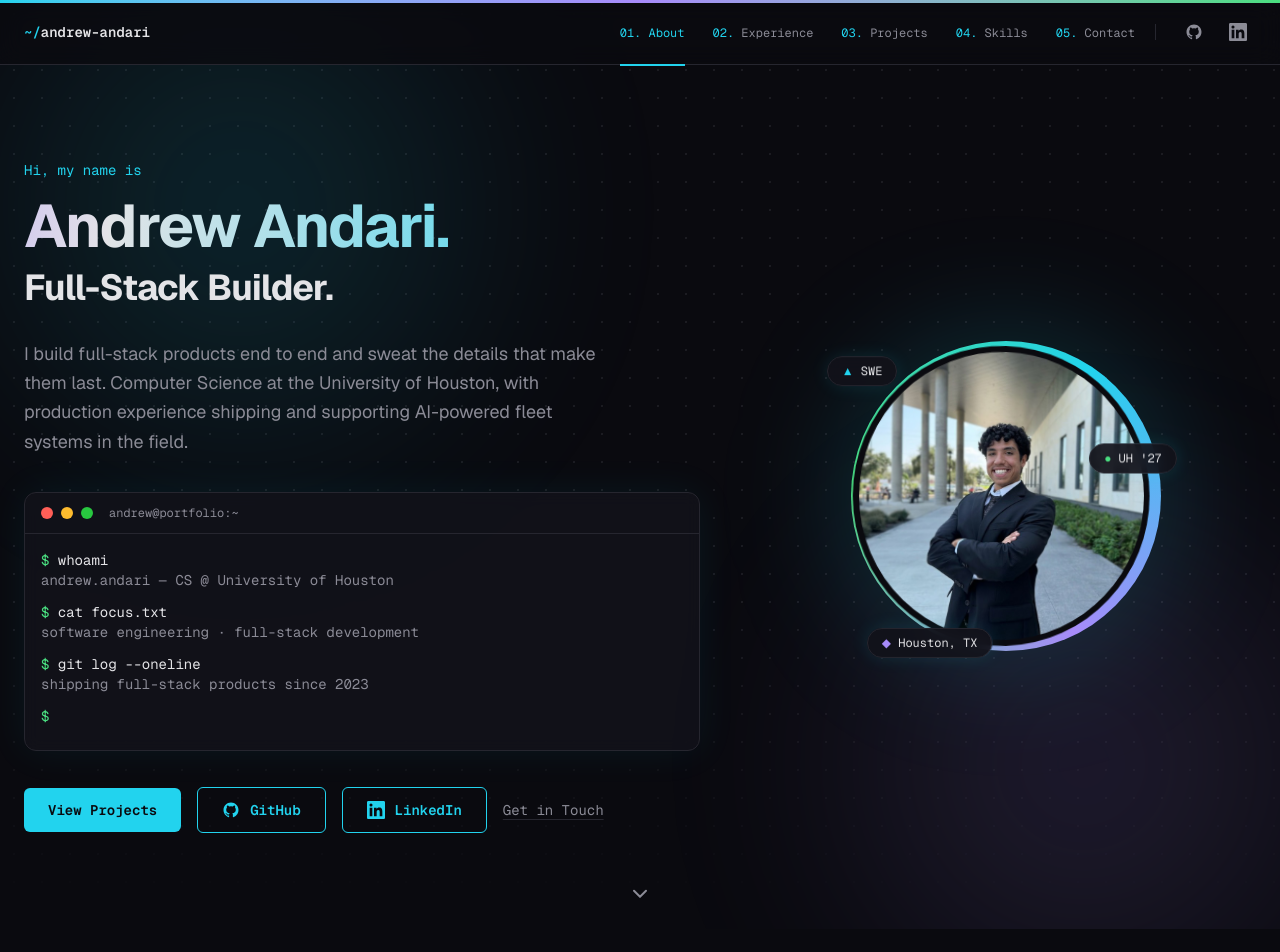
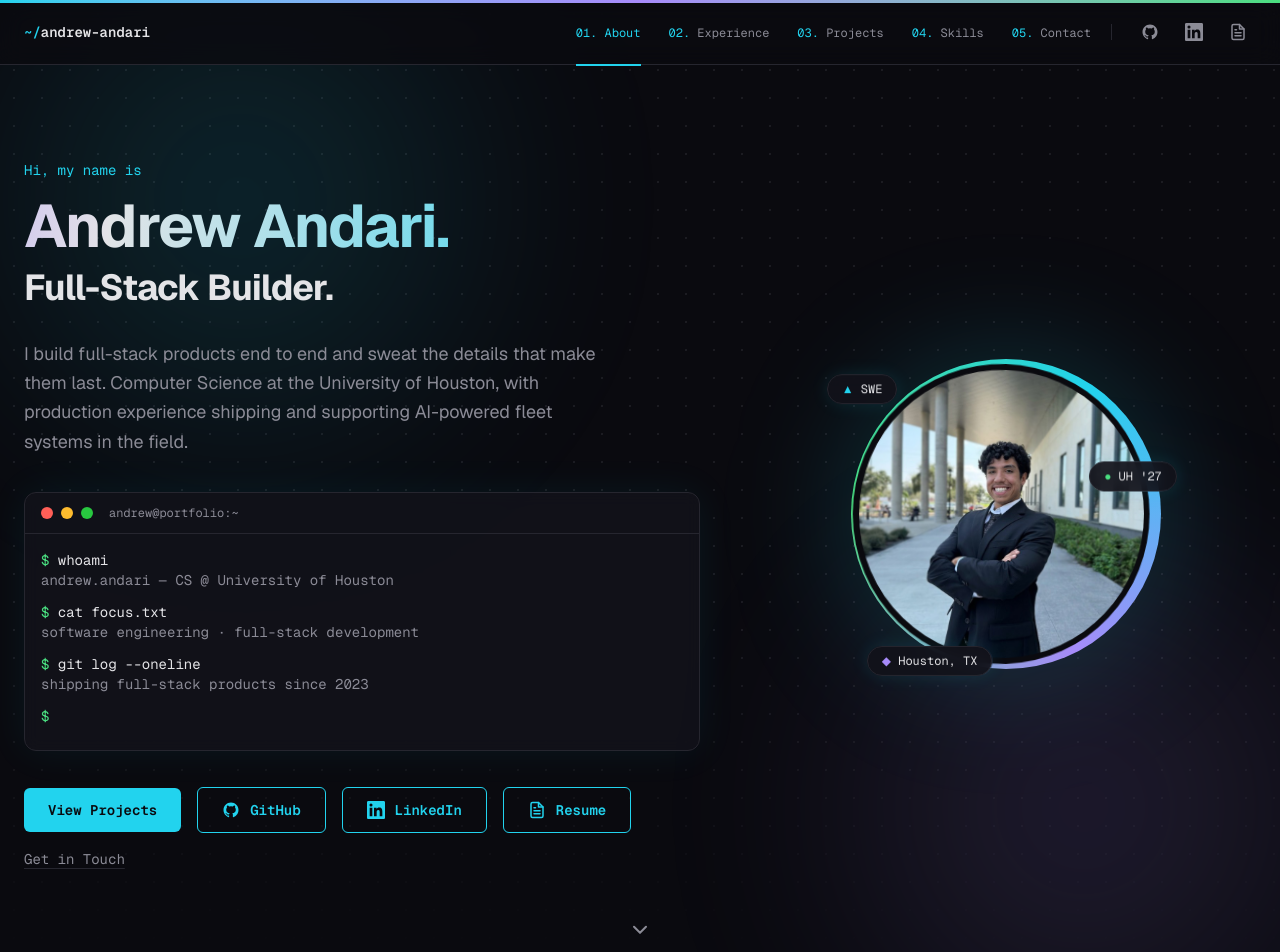
Before and after one commit to wynetyme/portfolio, a Next.js app: page / in a window 1280 px wide. Shown: the top 952 px of the page. Built offline with nearby package versions, Linux system fonts and the light colour scheme.

Commit message:
Add Resume button next to GitHub and LinkedIn
Self-host Andrew_Andari_Resume.pdf from the attached PR comment and
surface it alongside the existing social CTAs in the hero, navbar,
contact cards, and footer via the shared socials list.

Co-authored-by: wynetyme <wynetyme@users.noreply.github.com>

```diff
--- a/components/Navbar.tsx
+++ b/components/Navbar.tsx
@@ -84,7 +84,11 @@ export default function Navbar() {
                 href={social.href}
                 target="_blank"
                 rel="noopener noreferrer"
-                aria-label={`${social.label} profile (opens in new tab)`}
+                aria-label={
+                  social.icon === "resume"
+                    ? "View resume PDF (opens in new tab)"
+                    : `${social.label} profile (opens in new tab)`
+                }
                 title={social.label}
                 className="flex h-9 w-9 items-center justify-center rounded-md text-muted transition-colors hover:bg-surface hover:text-accent"
               >
@@ -153,7 +157,7 @@ export default function Navbar() {
                   </a>
                 </li>
               ))}
-              <li className="mt-2 flex items-center gap-3 border-t border-line pt-4">
+              <li className="mt-2 flex flex-wrap items-center gap-3 border-t border-line pt-4">
                 {socials.map((social) => (
                   <a
                     key={social.label}
--- a/components/sections/Contact.tsx
+++ b/components/sections/Contact.tsx
@@ -12,7 +12,7 @@ export default function Contact() {
         </Reveal>
 
         <Reveal delay={0.1}>
-          <div className="mx-auto max-w-2xl rounded-xl border border-line bg-surface p-8 text-center sm:p-12">
+          <div className="mx-auto max-w-3xl rounded-xl border border-line bg-surface p-8 text-center sm:p-12">
             <p className="inline-flex items-center gap-2 rounded-full border border-line bg-background px-4 py-1.5 font-mono text-xs text-status">
               <span
                 aria-hidden="true"
@@ -23,11 +23,11 @@ export default function Contact() {
 
             <p className="mt-6 text-base leading-relaxed text-muted">
               I&apos;m actively looking for software engineering teams to build
-              with. The fastest way to see what I do is my GitHub and the projects
-              above — and if something clicks, my inbox is open.
+              with. The fastest way to see what I do is my GitHub, resume, and
+              the projects above — and if something clicks, my inbox is open.
             </p>
 
-            <div className="mt-8 grid gap-4 sm:grid-cols-2">
+            <div className="mt-8 grid gap-4 sm:grid-cols-3">
               {socials.map((social) => (
                 <a
                   key={social.label}
--- a/components/ui/SocialIcon.tsx
+++ b/components/ui/SocialIcon.tsx
@@ -23,14 +23,34 @@ export default function SocialIcon({
       </svg>
     );
   }
+  if (icon === "linkedin") {
+    return (
+      <svg
+        viewBox="0 0 24 24"
+        fill="currentColor"
+        aria-hidden="true"
+        className={className ?? "h-5 w-5"}
+      >
+        <path d="M20.447 20.452h-3.554v-5.569c0-1.328-.027-3.037-1.852-3.037-1.853 0-2.136 1.445-2.136 2.939v5.667H9.351V9h3.414v1.561h.046c.477-.9 1.637-1.85 3.37-1.85 3.601 0 4.267 2.37 4.267 5.455v6.286ZM5.337 7.433a2.062 2.062 0 1 1 0-4.124 2.062 2.062 0 0 1 0 4.124ZM7.119 20.452H3.555V9h3.564v11.452ZM22.225 0H1.771C.792 0 0 .774 0 1.729v20.542C0 23.227.792 24 1.771 24h20.451C23.2 24 24 23.227 24 22.271V1.729C24 .774 23.2 0 22.222 0h.003Z" />
+      </svg>
+    );
+  }
   return (
     <svg
       viewBox="0 0 24 24"
-      fill="currentColor"
+      fill="none"
+      stroke="currentColor"
+      strokeWidth="2"
+      strokeLinecap="round"
+      strokeLinejoin="round"
       aria-hidden="true"
       className={className ?? "h-5 w-5"}
     >
-      <path d="M20.447 20.452h-3.554v-5.569c0-1.328-.027-3.037-1.852-3.037-1.853 0-2.136 1.445-2.136 2.939v5.667H9.351V9h3.414v1.561h.046c.477-.9 1.637-1.85 3.37-1.85 3.601 0 4.267 2.37 4.267 5.455v6.286ZM5.337 7.433a2.062 2.062 0 1 1 0-4.124 2.062 2.062 0 0 1 0 4.124ZM7.119 20.452H3.555V9h3.564v11.452ZM22.225 0H1.771C.792 0 0 .774 0 1.729v20.542C0 23.227.792 24 1.771 24h20.451C23.2 24 24 23.227 24 22.271V1.729C24 .774 23.2 0 22.222 0h.003Z" />
+      <path d="M14 2H6a2 2 0 0 0-2 2v16a2 2 0 0 0 2 2h12a2 2 0 0 0 2-2V8z" />
+      <polyline points="14 2 14 8 20 8" />
+      <line x1="8" y1="13" x2="16" y2="13" />
+      <line x1="8" y1="17" x2="16" y2="17" />
+      <line x1="8" y1="9" x2="10" y2="9" />
     </svg>
   );
 }
--- a/lib/data.ts
+++ b/lib/data.ts
@@ -27,6 +27,12 @@ export const socials: SocialLink[] = [
     href: "https://linkedin.com/in/andelu",
     handle: "linkedin.com/in/andelu",
     icon: "linkedin",
+  },
+  {
+    label: "Resume",
+    href: "/Andrew_Andari_Resume.pdf",
+    handle: "Andrew_Andari_Resume.pdf",
+    icon: "resume",
   },
 ];
 
--- a/lib/types.ts
+++ b/lib/types.ts
@@ -2,7 +2,7 @@ export type SocialLink = {
   label: string;
   href: string;
   handle: string;
-  icon: "github" | "linkedin";
+  icon: "github" | "linkedin" | "resume";
 };
 
 export type QuickFact = {
```
Also changed, not shown: 1 other file (tests, documents, lock files or other folders).
